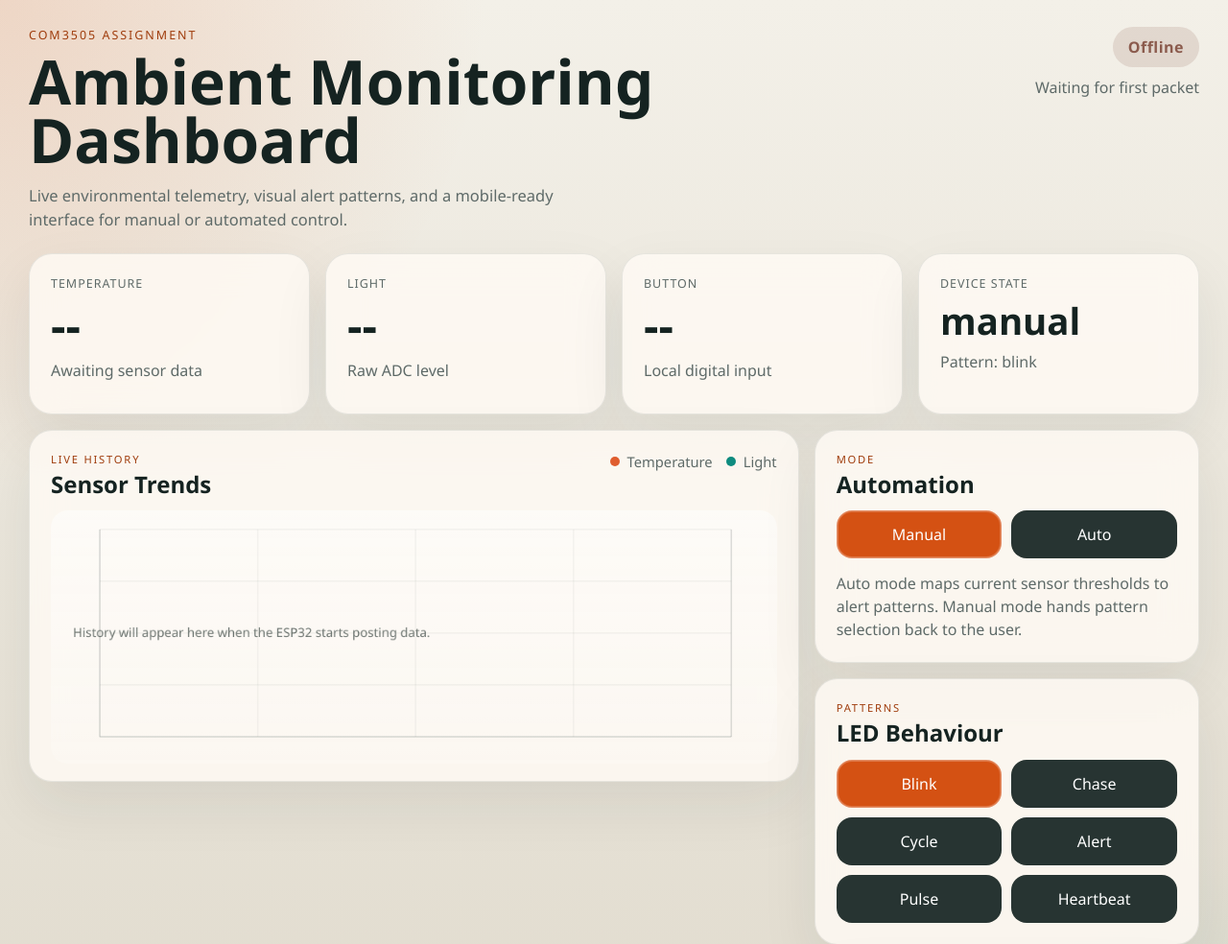
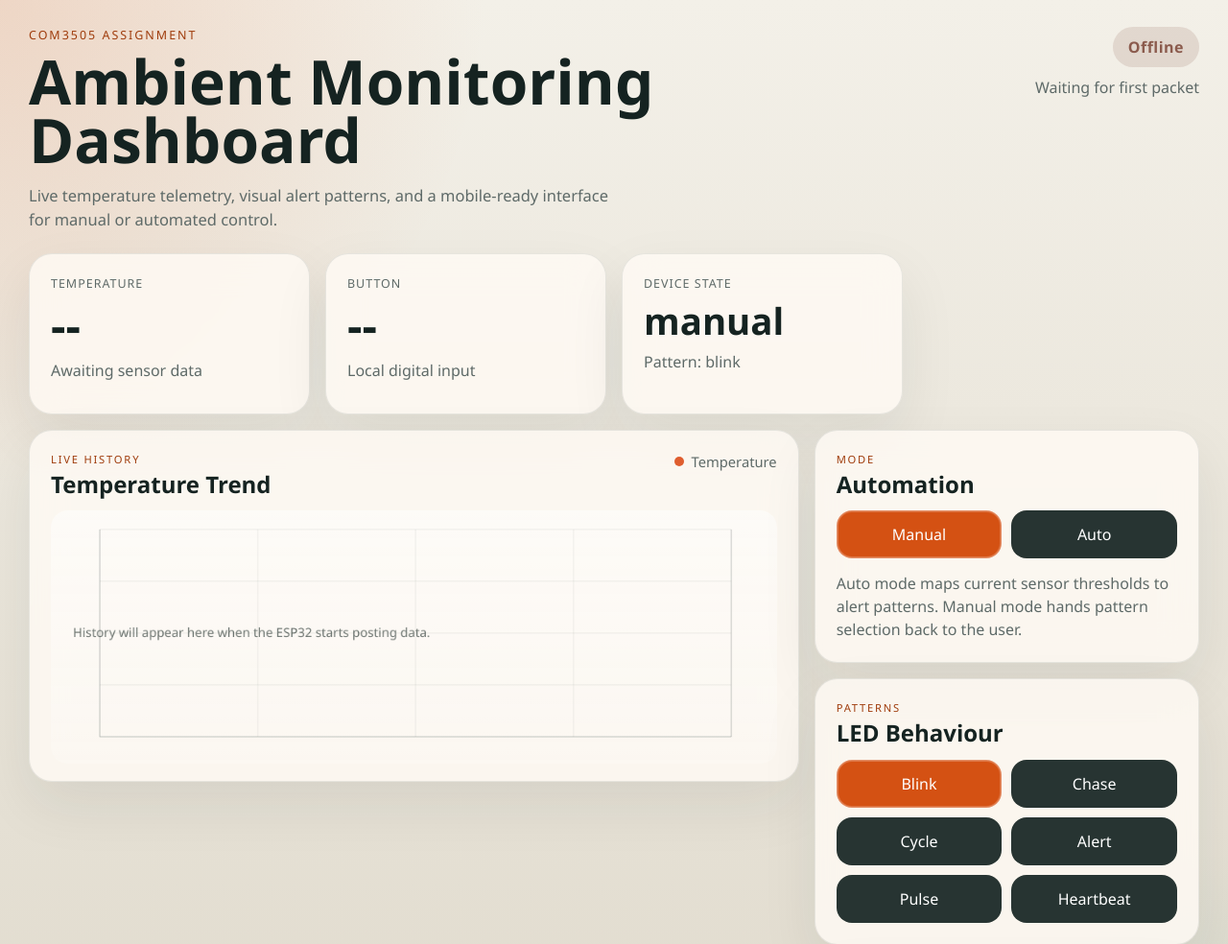
Before and after one commit to fwwzhai/IoT, a Flask app: page / in a window 1280 px wide. Shown: the top 984 px of the page at 96% size. Run offline with Flask 3, Linux system fonts and the light colour scheme; data that the repository does not hold is empty.

Commit message:
latest code removed light

```diff
--- a/COM3505_Assignment/server/app.py
+++ b/COM3505_Assignment/server/app.py
@@ -18,7 +18,6 @@ STATE = {
     },
     "sensors": {
         "temperature_c": None,
-        "light_level": None,
         "button_pressed": None,
     },
 }
@@ -77,13 +76,8 @@ def post_sensor():
     device = payload.get("device", {})
 
     STATE["sensors"]["temperature_c"] = sensors.get("temperature_c")
-    STATE["sensors"]["light_level"] = sensors.get("light_level")
     STATE["sensors"]["button_pressed"] = sensors.get("button_pressed")
 
-    if "mode" in device:
-        STATE["device"]["mode"] = device["mode"]
-    if "pattern" in device:
-        STATE["device"]["pattern"] = device["pattern"]
     if "wifi_connected" in device:
         STATE["device"]["wifi_connected"] = device["wifi_connected"]
     if "last_seen" in device:
@@ -95,7 +89,6 @@ def post_sensor():
         {
             "timestamp": STATE["device"]["last_seen"],
             "temperature_c": STATE["sensors"]["temperature_c"],
-            "light_level": STATE["sensors"]["light_level"],
             "button_pressed": STATE["sensors"]["button_pressed"],
         }
     )
--- a/COM3505_Assignment/server/static/css/app.css
+++ b/COM3505_Assignment/server/static/css/app.css
@@ -9,7 +9,6 @@
   --accent: #d45113;
   --accent-deep: #9f3c0c;
   --temperature: #df5d2e;
-  --light: #0e8b7f;
   --ok: #1f8f5f;
   --warn: #c98613;
   --off: #8b5b4d;
@@ -219,10 +218,6 @@ select {
   background: var(--temperature);
 }
 
-.legend-swatch.light {
-  background: var(--light);
-}
-
 .chart-card {
   padding-bottom: 18px;
 }
@@ -292,10 +287,6 @@ select {
 
 .chart-tooltip-dot.temperature {
   background: var(--temperature);
-}
-
-.chart-tooltip-dot.light {
-  background: var(--light);
 }
 
 .toggle-row,
--- a/COM3505_Assignment/server/static/js/app.js
+++ b/COM3505_Assignment/server/static/js/app.js
@@ -9,14 +9,12 @@ const CHART_COLOURS = {
   axis: "rgba(21, 35, 33, 0.18)",
   label: "rgba(21, 35, 33, 0.62)",
   temperature: "#df5d2e",
-  light: "#0e8b7f",
   hover: "rgba(21, 35, 33, 0.2)",
 };
 
 const stateElements = {
   temperature: document.getElementById("temperature"),
   temperatureNote: document.getElementById("temperature-note"),
-  light: document.getElementById("light"),
   button: document.getElementById("button"),
   mode: document.getElementById("mode"),
   pattern: document.getElementById("pattern-name"),
@@ -155,7 +153,6 @@ function updateStateCards(state) {
       ? "Awaiting sensor data"
       : "Sampled by ESP32 and relayed through Flask";
 
-  stateElements.light.textContent = safeMetric(state.sensors.light_level);
   stateElements.button.textContent = formatButton(state.sensors.button_pressed);
   stateElements.mode.textContent = state.device.mode ?? "manual";
   stateElements.pattern.textContent = `Pattern: ${state.device.pattern ?? "blink"}`;
@@ -264,7 +261,7 @@ function drawAxes(plot) {
   chartContext.stroke();
 }
 
-function drawAxisLabels(plot, history, temperatureMeta, lightMeta) {
+function drawAxisLabels(plot, history, temperatureMeta) {
   chartContext.fillStyle = CHART_COLOURS.label;
   chartContext.font = "12px Segoe UI";
   chartContext.textBaseline = "middle";
@@ -273,21 +270,14 @@ function drawAxisLabels(plot, history, temperatureMeta, lightMeta) {
     const ratio = i / 4;
     const y = plot.top + plot.height * ratio;
     const temperatureValue = temperatureMeta.max - temperatureMeta.spread * ratio;
-    const lightValue = lightMeta.max - lightMeta.spread * ratio;
 
     chartContext.textAlign = "left";
     chartContext.fillText(formatSeriesValue(temperatureValue, "temperature_c"), 8, y);
-
-    chartContext.textAlign = "right";
-    chartContext.fillText(formatSeriesValue(lightValue, "light_level"), chartCanvas.width - 8, y);
   }
 
   chartContext.textBaseline = "alphabetic";
   chartContext.textAlign = "left";
-  chartContext.fillText("Temp", plot.left, 14);
-
-  chartContext.textAlign = "right";
-  chartContext.fillText("Light", plot.right, 14);
+  chartContext.fillText("Temperature", plot.left, 14);
 
   if (history.length === 0) {
     return;
@@ -309,16 +299,14 @@ function drawAxisLabels(plot, history, temperatureMeta, lightMeta) {
   }
 }
 
-function buildChartPoints(history, plot, temperatureMeta, lightMeta) {
+function buildChartPoints(history, plot, temperatureMeta) {
   const stepX = history.length > 1 ? plot.width / (history.length - 1) : 0;
 
   return history.map((point, index) => ({
     x: plot.left + index * stepX,
     timestamp: point.timestamp,
     temperature_c: point.temperature_c,
-    light_level: point.light_level,
     temperatureY: valueToY(point.temperature_c, temperatureMeta, plot),
-    lightY: valueToY(point.light_level, lightMeta, plot),
   }));
 }
 
@@ -372,7 +360,6 @@ function drawHoverState(layout, hoverIndex) {
 
   const markers = [
     { y: point.temperatureY, colour: CHART_COLOURS.temperature },
-    { y: point.lightY, colour: CHART_COLOURS.light },
   ];
 
   for (const marker of markers) {
@@ -417,18 +404,11 @@ function showTooltip(layout, hoverIndex) {
       </span>
       <strong>${formatSeriesValue(point.temperature_c, "temperature_c")}</strong>
     </div>
-    <div class="chart-tooltip-row">
-      <span class="chart-tooltip-key">
-        <i class="chart-tooltip-dot light"></i>
-        Light
-      </span>
-      <strong>${formatSeriesValue(point.light_level, "light_level")}</strong>
-    </div>
   `;
 
   chartTooltip.hidden = false;
 
-  const pointY = point.temperatureY ?? point.lightY ?? layout.plot.top;
+  const pointY = point.temperatureY ?? layout.plot.top;
   const scaleX = chartFrame.clientWidth / chartCanvas.width;
   const scaleY = chartFrame.clientHeight / chartCanvas.height;
   const anchorX = point.x * scaleX;
@@ -503,17 +483,15 @@ function drawChart(history) {
   }
 
   const temperatureMeta = buildSeriesMeta(history, "temperature_c");
-  const lightMeta = buildSeriesMeta(history, "light_level");
-  const points = buildChartPoints(history, plot, temperatureMeta, lightMeta);
+  const points = buildChartPoints(history, plot, temperatureMeta);
 
   latestChartLayout = {
     plot,
     points,
   };
 
-  drawAxisLabels(plot, history, temperatureMeta, lightMeta);
+  drawAxisLabels(plot, history, temperatureMeta);
   drawSeries(points, "temperatureY", CHART_COLOURS.temperature);
-  drawSeries(points, "lightY", CHART_COLOURS.light);
   drawHoverState(latestChartLayout, hoveredChartIndex);
 }
 
--- a/COM3505_Assignment/server/templates/index.html
+++ b/COM3505_Assignment/server/templates/index.html
@@ -13,7 +13,7 @@
         <p class="eyebrow">COM3505 Assignment</p>
         <h1>Ambient Monitoring Dashboard</h1>
         <p class="subhead">
-          Live environmental telemetry, visual alert patterns, and a mobile-ready
+          Live temperature telemetry, visual alert patterns, and a mobile-ready
           interface for manual or automated control.
         </p>
       </div>
@@ -28,12 +28,6 @@
         <p class="card-label">Temperature</p>
         <p class="metric" id="temperature">--</p>
         <p class="metric-note" id="temperature-note">Awaiting sensor data</p>
-      </article>
-
-      <article class="card metric-card">
-        <p class="card-label">Light</p>
-        <p class="metric" id="light">--</p>
-        <p class="metric-note">Raw ADC level</p>
       </article>
 
       <article class="card metric-card">
@@ -54,11 +48,10 @@
         <div class="section-head">
           <div>
             <p class="eyebrow small">Live History</p>
-            <h2>Sensor Trends</h2>
+            <h2>Temperature Trend</h2>
           </div>
           <div class="legend">
             <span><i class="legend-swatch temperature"></i>Temperature</span>
-            <span><i class="legend-swatch light"></i>Light</span>
           </div>
         </div>
         <div class="chart-frame" id="chart-frame">
```
Also changed, not shown: COM3505_Assignment/README.md, 10 other files.
